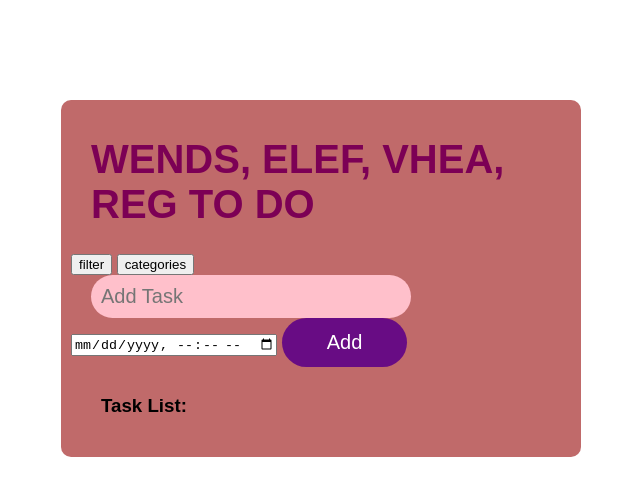
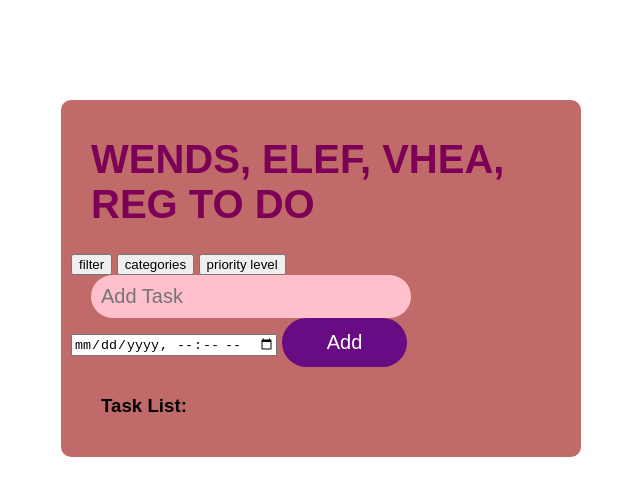
Before and after one commit to lavefayt/SE-2142---Laboratory-2, a website built with Vite: page index.html in a window 1280 px wide. Shown: the whole page, without its empty margins (319-959 px from the left). Built offline with nearby package versions, Linux system fonts and the light colour scheme; files whose address does not match are found by name.

Commit message:
Implemented feature in branch3

```diff
--- a/index.html
+++ b/index.html
@@ -14,6 +14,7 @@
       </div>
       <button>filter</button>
       <button>categories</button>
+      <button>priority level</button>
       <!-- create input box -->
       <div id="todo-form">
         <input
```
